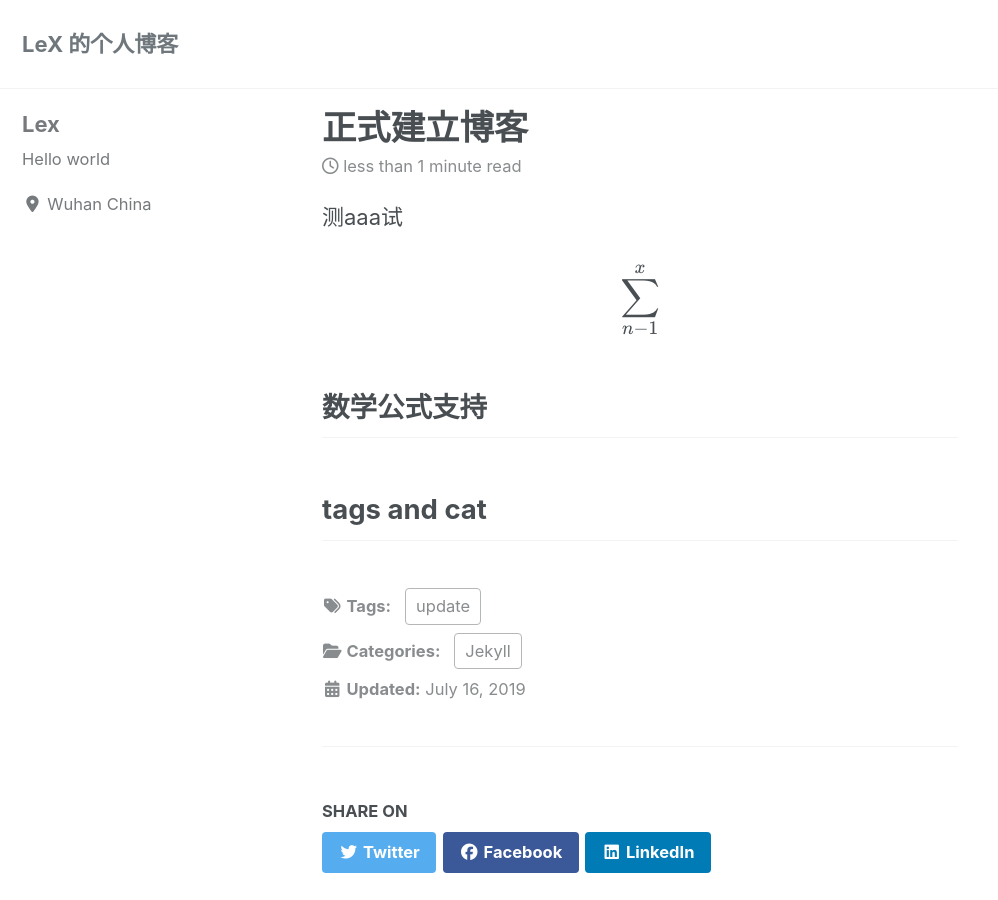
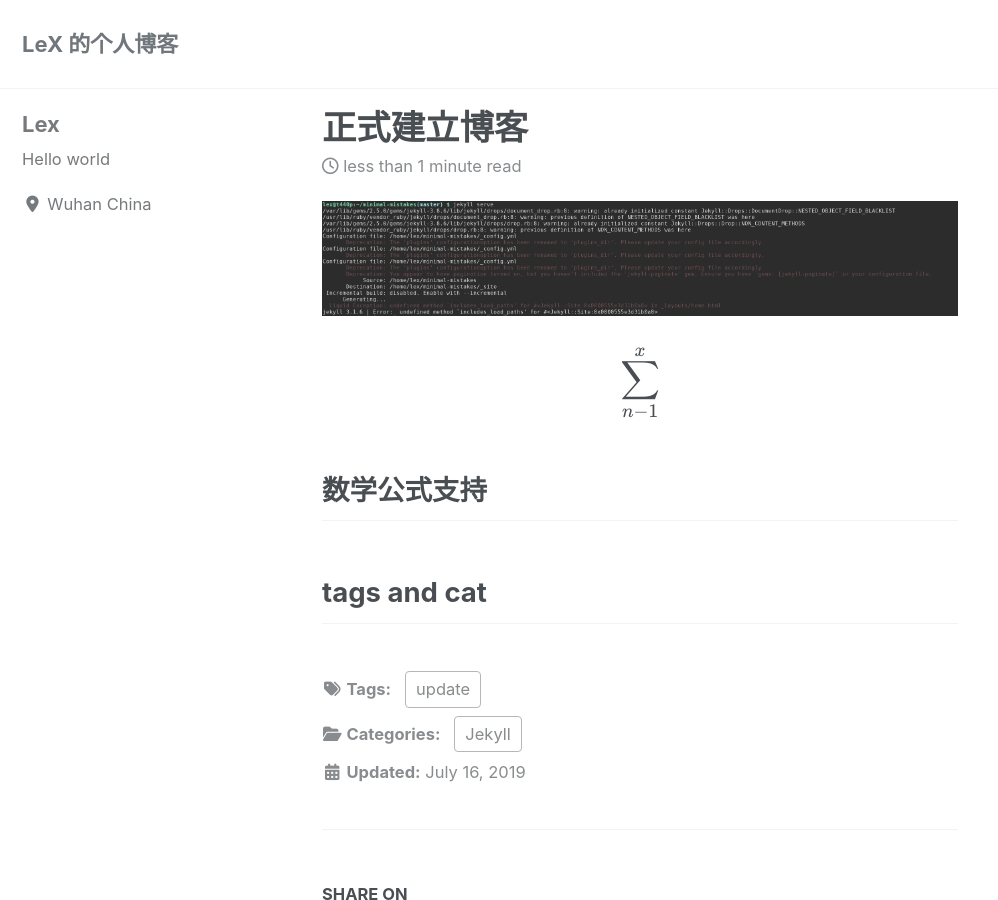
Before and after one commit to wow-yes/blog, a Jekyll site: the page built from _posts/2019-07-16-建立博客.md, in a window 1280 px wide and 900 px high. Shown: the whole window, without its empty margins (0-998 px from the left). Built offline with Jekyll 4.4.1, drawn with Linux system fonts in a browser that asks for light colours; cached includes are drawn as plain includes; nearby versions of some CDN libraries; formulas are drawn with MathJax 3.

Commit message:
Tue Jul 16 09:50:48 CST 2019

```diff
--- a/_posts/2019-07-16-建立博客.md
+++ b/_posts/2019-07-16-建立博客.md
@@ -1,15 +1,15 @@
 ---
 title:  "正式建立博客"
 header:
-  teaser: "/assets/images/500x300.png"
+  teaser: "/assets/images/screenshot.png"
 categories:
   - Jekyll
 tags:
   - update
 ---
 
-测aaa试
 
+![Unsplash image 9]({{ site.baseurl }}/assets/images/screenshot.png)
 
 $$\sum^{x}_{n-1}$$
 
```
Also changed, not shown: assets/images/screenshot.png (added).
